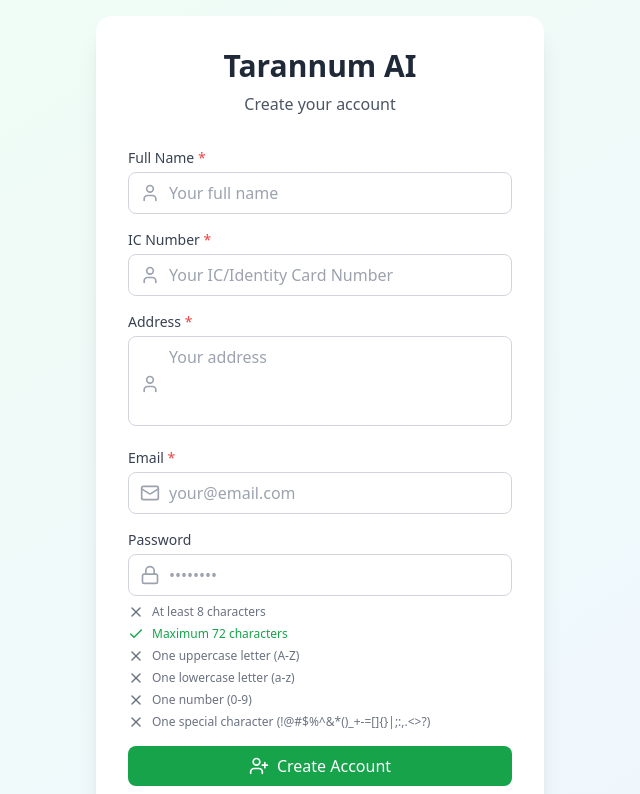
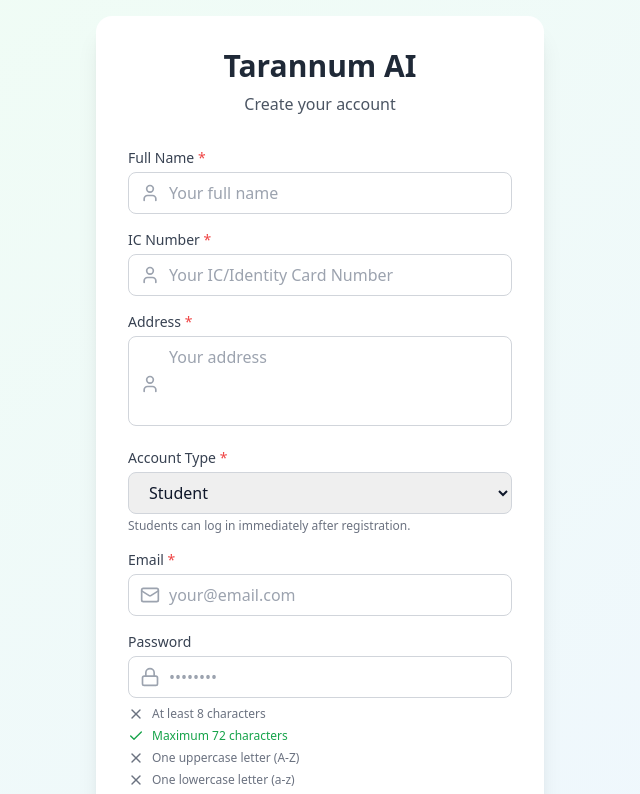
Before and after one commit to ScriptSavior57/Voice_analyze_frontend, a React (Vite) app: page /register in a window 1280 px wide. Shown: the top 794 px of the page, without its empty margins (320-960 px from the left). Built offline with nearby package versions, Linux system fonts and the light colour scheme; no server answers.

Commit message:
add qari regiter

```diff
--- a/components/Register.tsx
+++ b/components/Register.tsx
@@ -22,6 +22,7 @@ const Register: React.FC<RegisterProps> = ({ onSwitchToLogin, onSuccess, onClose
   const [fullName, setFullName] = useState("");
   const [icNumber, setIcNumber] = useState("");
   const [address, setAddress] = useState("");
+  const [role, setRole] = useState<"student" | "qari">("student");
   const [successMessage, setSuccessMessage] = useState<string | null>(null);
 
   // Password validation rules
@@ -54,11 +55,15 @@ const Register: React.FC<RegisterProps> = ({ onSwitchToLogin, onSuccess, onClose
           full_name: fullName || undefined,
           ic_number: icNumber || undefined,
           address: address || undefined,
-          role: "student", // Only student registration allowed
+          role: role, // Use selected role (student or qari)
         })
       ).unwrap();
-      // Show success message
-      setSuccessMessage("Registered successfully! Please wait for approval from admin before logging in.");
+      // Show success message based on role
+      if (role === "student") {
+        setSuccessMessage("Registered successfully! You can now log in.");
+      } else {
+        setSuccessMessage("Registered successfully! Please wait for approval from admin before logging in.");
+      }
       // Redirect to login after 3 seconds
       setTimeout(() => {
         onSuccess?.();
@@ -149,6 +154,28 @@ const Register: React.FC<RegisterProps> = ({ onSwitchToLogin, onSuccess, onClose
                 placeholder="Your address"
               />
             </div>
+          </div>
+
+          <div>
+            <label className="block text-sm font-medium text-gray-700 mb-1">
+              Account Type <span className="text-red-500">*</span>
+            </label>
+            <div className="relative">
+              <select
+                value={role}
+                onChange={(e) => setRole(e.target.value as "student" | "qari")}
+                required
+                className="w-full pl-4 pr-4 py-2 border border-gray-300 rounded-lg focus:ring-2 focus:ring-green-500 focus:border-transparent"
+              >
+                <option value="student">Student</option>
+                <option value="qari">Qari</option>
+              </select>
+            </div>
+            <p className="mt-1 text-xs text-gray-500">
+              {role === "student"
+                ? "Students can log in immediately after registration."
+                : "Qari accounts require admin approval before you can log in."}
+            </p>
           </div>
 
           <div>
--- a/services/authService.ts
+++ b/services/authService.ts
@@ -23,7 +23,7 @@ export interface RegisterData {
   full_name?: string;
   ic_number?: string;
   address?: string;
-  role: "student"; // Only student allowed in registration
+  role: "student" | "qari"; // Allow both student and qari registration
 }
 
 export interface AuthToken {
```
